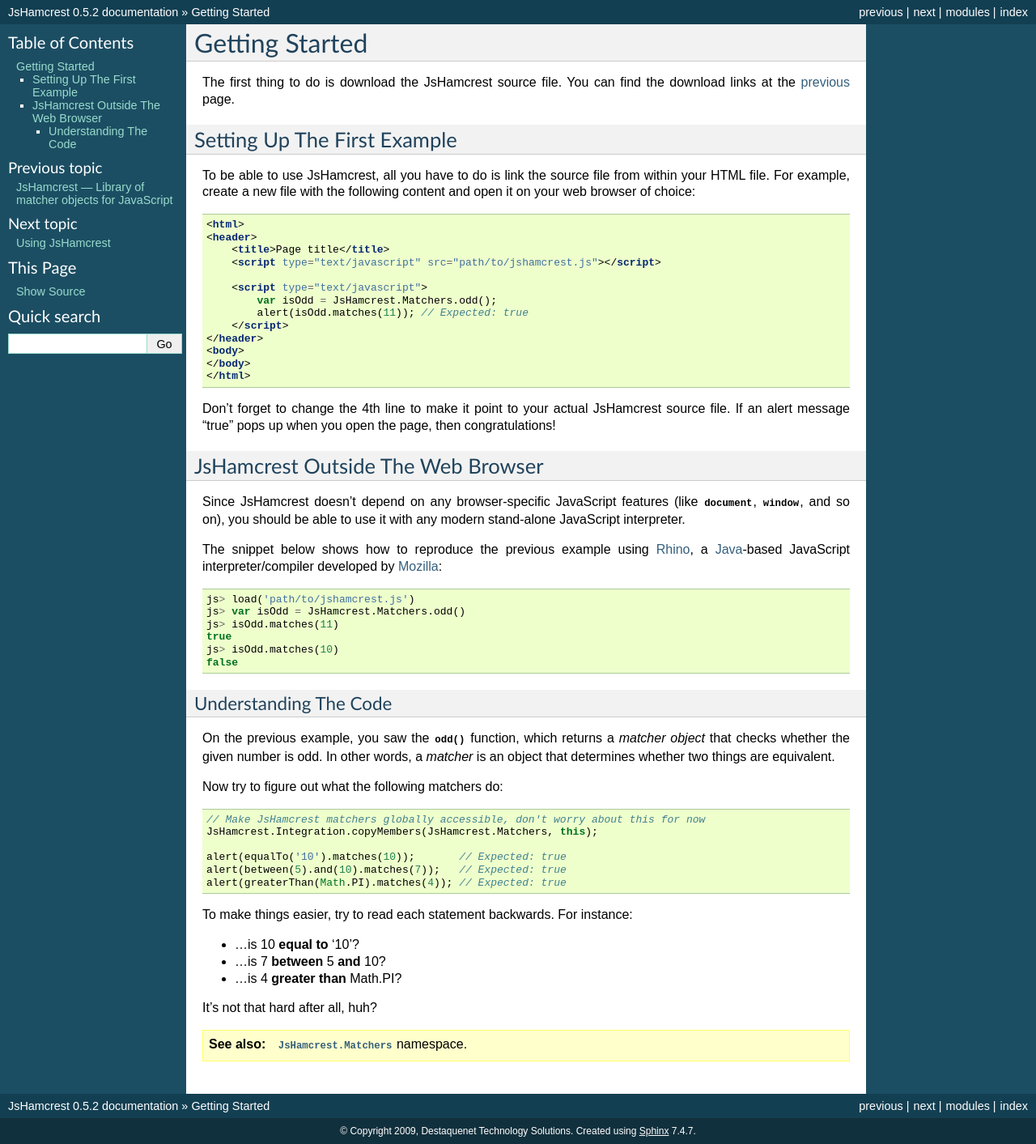
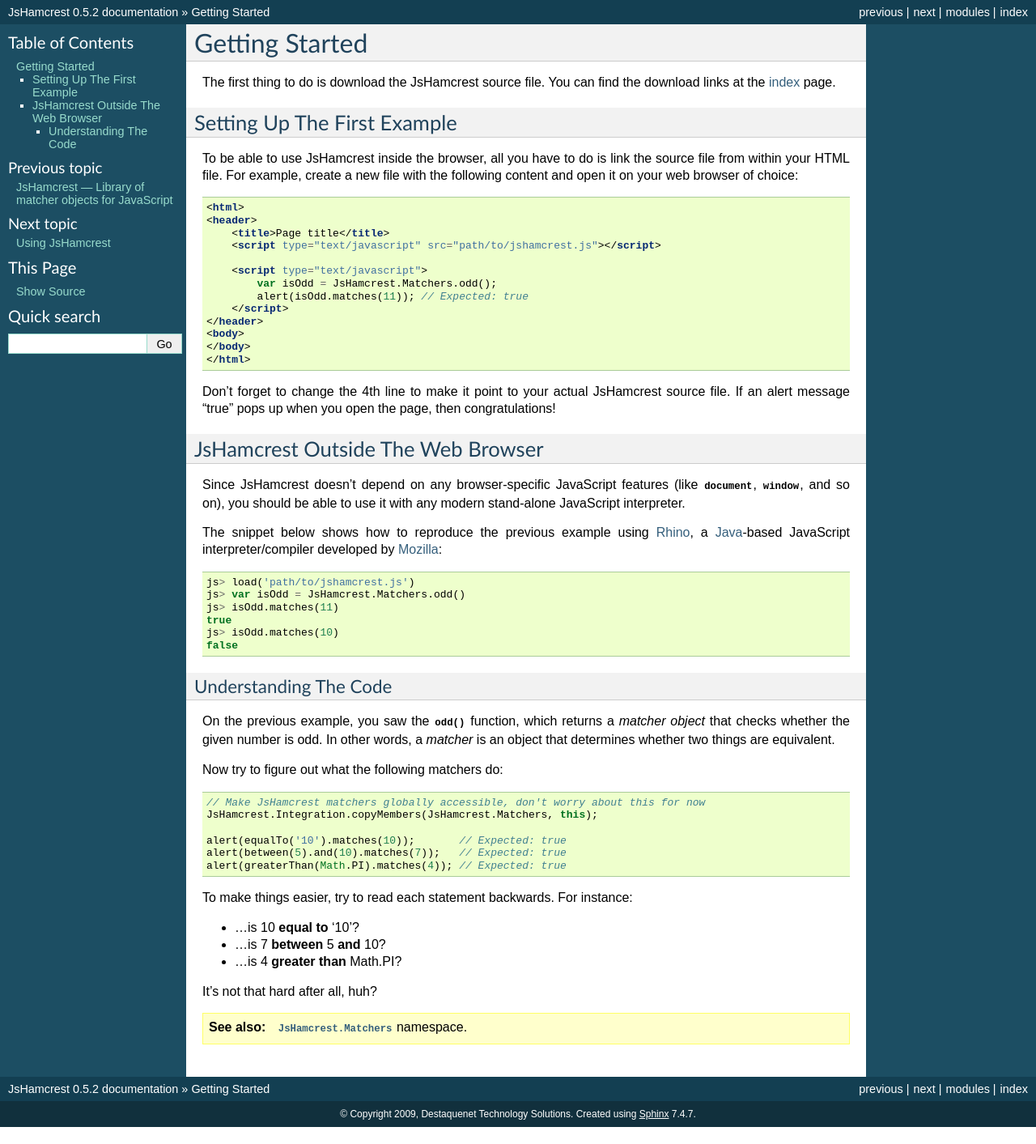
Before and after one commit to EleotleCram/jshamcrest, a Sphinx documentation site: the page built from doc/getting_started.rst, in a window 1280 px wide. Shown: the whole page at 81% size. Built offline with Sphinx 7.4.7, drawn with Linux system fonts in a browser that asks for light colours; pages that are not in the unit, such as notebooks, are missing from menus; after the commit the page ends 1392 px from its top, so only the background shows below that.

Commit message:
Documentation improvements.

```diff
--- a/doc/getting_started.rst
+++ b/doc/getting_started.rst
@@ -2,15 +2,15 @@ Getting Started
 ===============
 
 The first thing to do is download the JsHamcrest source file. You can find the
-download links at the :ref:`previous <doc_index>` page.
+download links at the :ref:`index <doc_index>` page.
 
 
 Setting Up The First Example
 ----------------------------
 
-To be able to use JsHamcrest, all you have to do is link the source file from
-within your HTML file. For example, create a new file with the following
-content and open it on your web browser of choice:
+To be able to use JsHamcrest inside the browser, all you have to do is link the
+source file from within your HTML file. For example, create a new file with the
+following content and open it on your web browser of choice:
 
 .. code-block:: html
 
```
